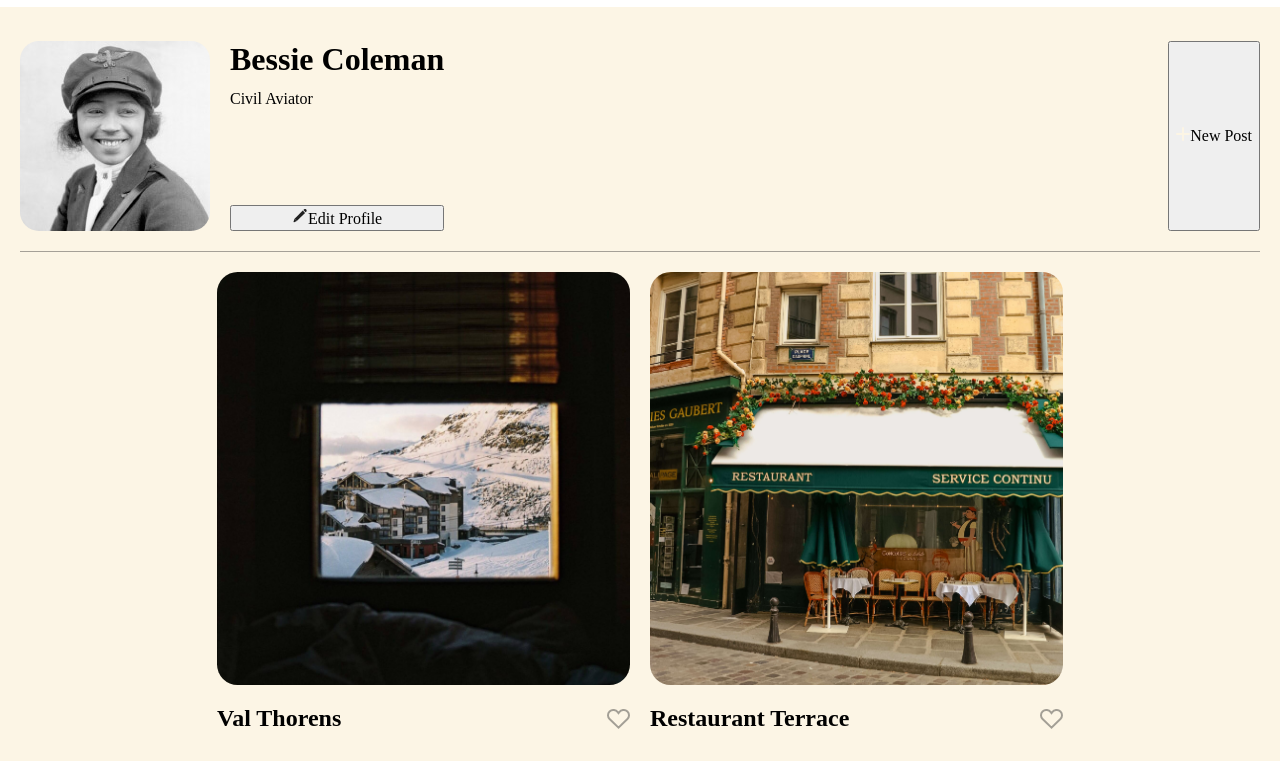
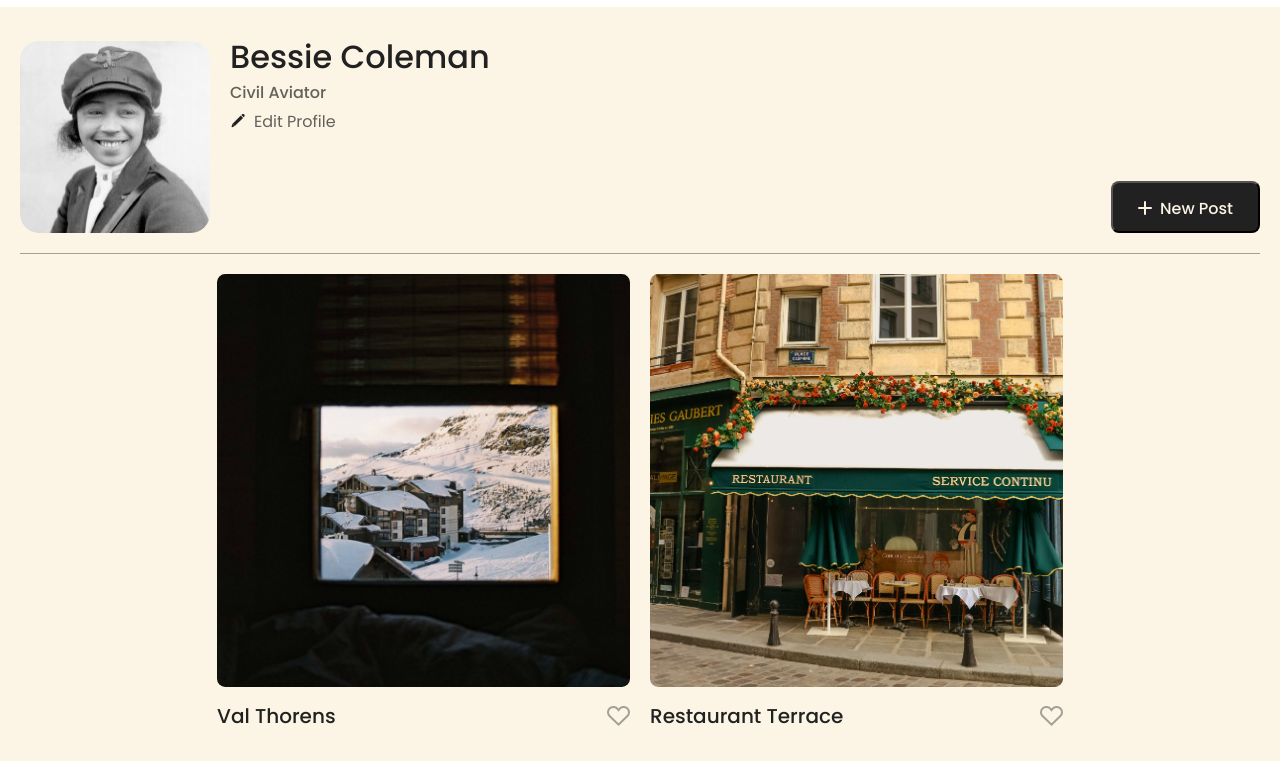
Before and after one commit to francescacaresse/se_project_spots, a plain HTML site: page index.html in a window 1280 px wide. Shown: the part 39-800 px from the top of the page. Drawn offline with Linux system fonts and the light colour scheme.

Commit message:
appropriate styles applied

```diff
--- a/blocks/card.css
+++ b/blocks/card.css
@@ -8,13 +8,20 @@
   display: flex;
   flex-direction: column;
   object-fit: cover;
-  border-radius: 5%;
+  border-radius: 2%;
 }
 
 .card__content {
   display: flex;
   align-items: center;
   justify-content: space-between;
+}
+
+.card__title {
+  font-size: 20px;
+  line-height: 1.2;
+  font-weight: 500;
+  color: #212121;
 }
 
 .card__like-button {
--- a/blocks/footer.css
+++ b/blocks/footer.css
@@ -1,5 +1,14 @@
-.footer__copyright {
+.footer {
   display: flex;
   justify-content: center;
   margin: 0;
+  padding: 60px 0;
 }
+
+.footer__copyright {
+  margin: 0;
+  line-height: 1;
+  font-weight: 400;
+  font-size: 16px;
+  color: rgba(33, 33, 33, 0.7);
+}
--- a/blocks/page.css
+++ b/blocks/page.css
@@ -1,9 +1,11 @@
 .page {
   background-color: #fcf5e5;
   min-height: 100vh;
+  font-family: Poppins, Arial, Helvetica, sans-serif;
 }
 
 .page__section {
   max-width: 1280px;
   margin: 0 auto;
+  border-bottom: 1px rgba(33, 33, 33, 0.4) solid;
 }
--- a/blocks/profile.css
+++ b/blocks/profile.css
@@ -16,16 +16,47 @@
 
 .profile__name {
   margin: 0 0 12px;
+  font-weight: 500;
+  font-size: 32px;
+  line-height: 1;
+  color: #212121;
 }
 
 .profile__description {
   margin: 0;
+  font-weight: 500;
+  font-size: 16px;
+  line-height: 1;
+  color: rgba(33, 33, 33, 0.7);
 }
 
 .profile__edit-btn {
+  display: flex;
+  justify-content: start;
+  gap: 8px;
   margin-top: auto;
+  padding: 12px 0 102px;
+  border: none;
+  background-color: transparent;
+  color: rgba(33, 33, 33, 0.7);
+  cursor: pointer;
 }
 
 .profile__add-btn {
+  display: flex;
+  align-self: flex-end;
+  align-content: center;
+  justify-content: center;
+  gap: 8px;
+  padding: 18px 24px;
   margin-left: auto;
+  height: 52px;
+  width: 149px;
+  border-radius: 8px;
+  background-color: #212121;
+  color: #fcf5e5;
+  font-size: 16px;
+  line-height: 1;
+  font-weight: 500;
+  cursor: pointer;
 }
--- a/pages/index.css
+++ b/pages/index.css
@@ -1,4 +1,5 @@
 @import url(../vendor/normalize.css);
+@import url(../vendor/fonts.css);
 @import url(../blocks/header.css);
 @import url(../blocks/page.css);
 @import url(../blocks/profile.css);
--- /dev/null
+++ b/vendor/fonts.css
@@ -0,0 +1,13 @@
+@font-face {
+  font-family: "Poppins";
+  font-style: normal;
+  font-weight: 400;
+  src: url(./fonts/Poppins-Regular.ttf) format("truetype");
+}
+
+@font-face {
+  font-family: "Poppins";
+  font-style: normal;
+  font-weight: 500;
+  src: url(./fonts/Poppins-Medium.ttf) format("truetype");
+}
```
Also changed, not shown: vendor/fonts/Poppins-Medium.ttf (added), vendor/fonts/Poppins-Regular.ttf (added).
